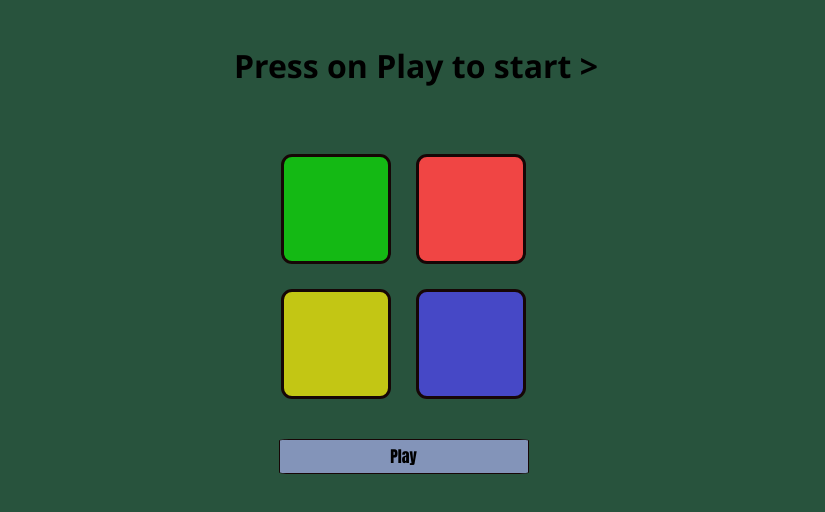
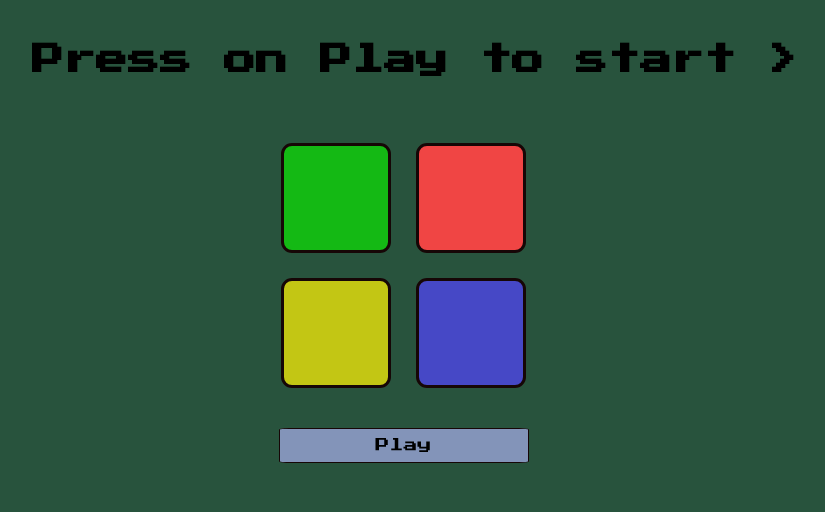
Before and after one commit to Hamze-Ammar/Memory-game, a plain HTML site: page index.html in a window 1280 px wide. Shown: the whole page, without its empty margins (224-1049 px from the left). Drawn offline with Linux system fonts and the light colour scheme.

Commit message:
Adjusting font size and family for the text areas

```diff
--- a/index.html
+++ b/index.html
@@ -65,7 +65,7 @@
             <!--bloc: represents every bloc/square-->
             <!--each bloc have a common class and a specific class and later a specific id-->
 
-                    <button id="start" class="option" >Play</button>
+                <button id="start" class="option" ><p>Play</p></button>
 
                 <!-- <button id="reset" class="option" >Reset</button> -->
             </div>
--- a/styles/index.css
+++ b/styles/index.css
@@ -1,3 +1,6 @@
+/* font from google font that was used in old atari games */
+@import url('https://fonts.googleapis.com/css2?family=Press+Start+2P&family=Roboto+Flex:opsz,wght@8..144,300&display=swap');
+
 body {
     background-color: rgba(1, 51, 26, 0.842);
 }
@@ -16,7 +19,7 @@ body {
 }
 
 .text-field > h1 {
-    font-family:'Segoe UI', Tahoma, Geneva, Verdana, sans-serif, sans-serif;
+    font-family: 'Press Start 2P', cursive;
 }
 
 .blocs-section {
@@ -84,6 +87,8 @@ body {
 .option {
     width: 250px;
     height: 35px;
+
+
     border: 1px solid rgb(22, 6, 6) ;
     border-radius: 4%;
     margin-right: 25px;
@@ -93,3 +98,12 @@ body {
     background-color: rgb(131, 148, 185);
     cursor: pointer;
 }
+
+.option > p {
+    display: block;
+    max-height: 100%;
+    margin: 0;
+    padding: 0;
+    font-family: 'Press Start 2P', cursive;
+    font-size: 14px;
+}
```
Lines whose indentation alone changed are shown as unchanged.
